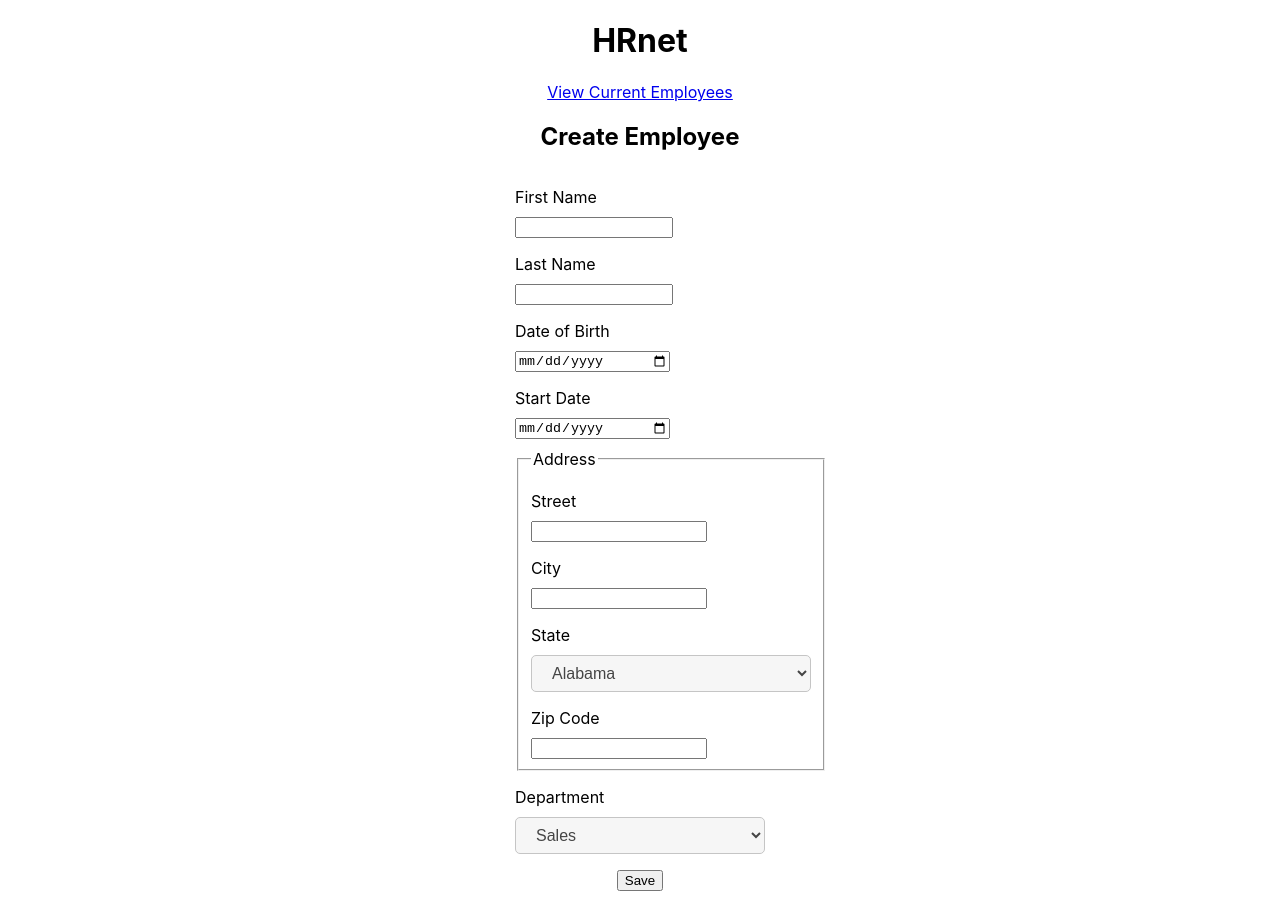
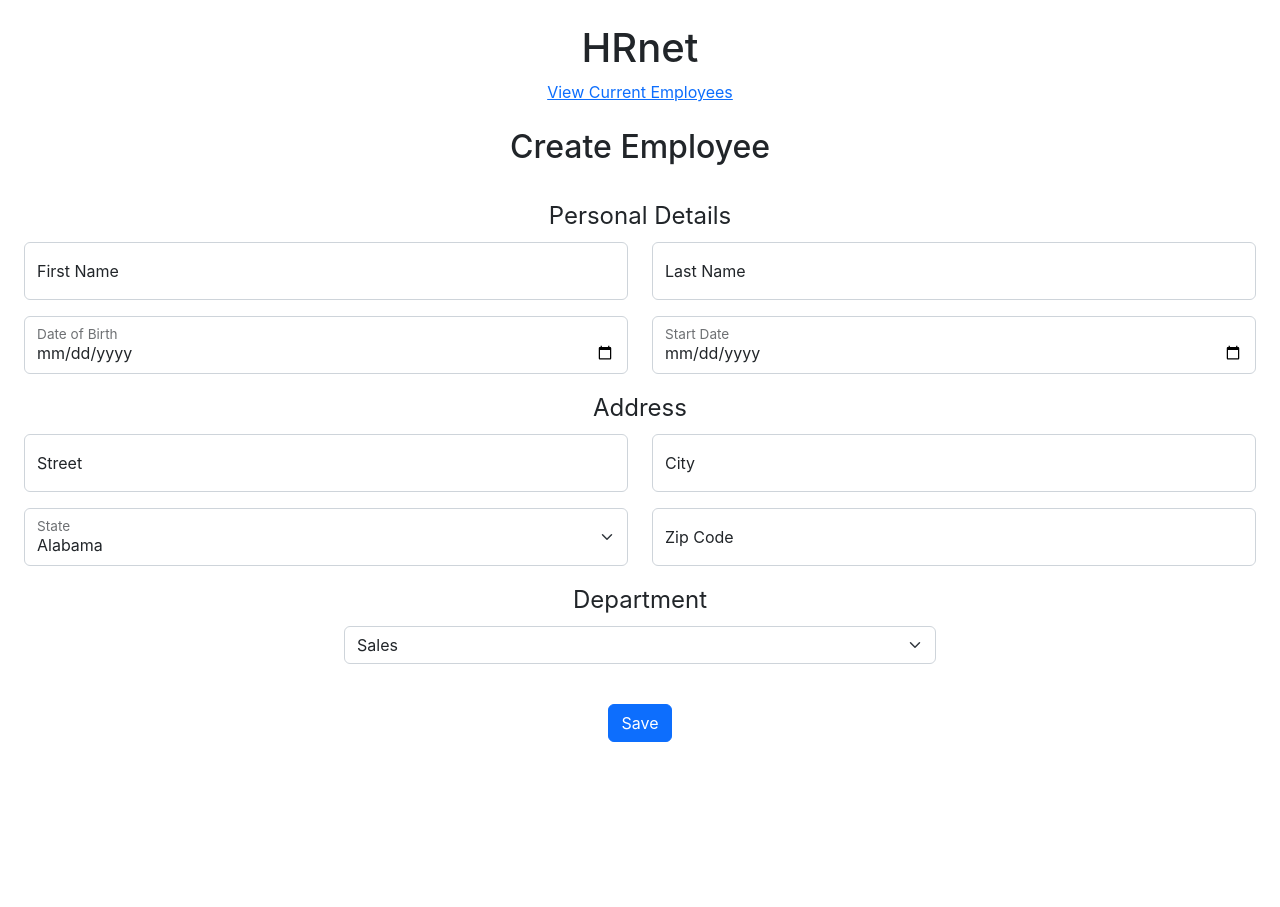
Before and after one commit to JohanPeraldi/HRnet, a React (Create React App) app: page / in a window 1280 px wide. After the commit the page ends 800 px from the top, so only its background shows below. Built offline with nearby package versions, Linux system fonts and the light colour scheme.

Commit message:
Add Bootstrap

```diff
--- a/package.json
+++ b/package.json
@@ -6,7 +6,9 @@
     "@testing-library/jest-dom": "^5.16.5",
     "@testing-library/react": "^13.4.0",
     "@testing-library/user-event": "^13.5.0",
+    "bootstrap": "^5.2.3",
     "react": "^18.2.0",
+    "react-bootstrap": "^2.7.4",
     "react-dom": "^18.2.0",
     "react-router-dom": "^6.10.0",
     "react-scripts": "5.0.1",
--- a/src/App.jsx
+++ b/src/App.jsx
@@ -1,5 +1,7 @@
 import React, { useState, useEffect } from 'react';
 import { Link } from 'react-router-dom';
+import Container from 'react-bootstrap/Container';
+import Row from 'react-bootstrap/Row';
 import Form from './components/CreateEmployeeForm/CreateEmployeeForm';
 import ModalWindow from './components/ModalWindow/ModalWindow';
 
@@ -23,17 +25,21 @@ function App() {
   }
 
   return (
-    <>
-      <div>
+    <Container fluid>
+      <Row className="text-center mt-4">
         <h1>HRnet</h1>
-      </div>
-      <div>
+      </Row>
+      <Row className="text-center">
         <Link to="employee-list">View Current Employees</Link>
+      </Row>
+      <Row className="text-center my-4">
         <h2>Create Employee</h2>
+      </Row>
+      <Row className="text-center">
         <Form handleShowModal={handleShowModal} />
-      </div>
+      </Row>
       {showModal && <ModalWindow handleCloseModal={handleCloseModal} />}
-    </>
+    </Container>
   );
 }
 
--- a/src/components/CreateEmployeeForm/CreateEmployeeForm.jsx
+++ b/src/components/CreateEmployeeForm/CreateEmployeeForm.jsx
@@ -1,7 +1,12 @@
 import React, { useContext } from 'react';
+import Button from 'react-bootstrap/Button';
+import Col from 'react-bootstrap/Col';
+import Container from 'react-bootstrap/Container';
+import FloatingLabel from 'react-bootstrap/FloatingLabel';
+import Form from 'react-bootstrap/Form';
+import Row from 'react-bootstrap/Row';
 import { EmployeesContext } from '../../context/employees-context';
 import { formatData } from '../../utils/helpers';
-import styles from './CreateEmployeeForm.module.css';
 
 function CreateEmployeeForm({ handleShowModal }) {
   const { employees, setEmployees } = useContext(EmployeesContext);
@@ -16,6 +21,7 @@ function CreateEmployeeForm({ handleShowModal }) {
     // Update employees state
     setEmployees([...employees, formattedData]);
   }
+
   const states = [
     {
       name: 'Alabama',
@@ -254,6 +260,7 @@ function CreateEmployeeForm({ handleShowModal }) {
       abbreviation: 'WY',
     },
   ];
+
   const departments = [
     'Sales',
     'Marketing',
@@ -263,119 +270,151 @@ function CreateEmployeeForm({ handleShowModal }) {
   ];
 
   return (
-    <form
-      action="#"
-      id="create-employee"
-      className={styles.form}
-      onSubmit={handleSubmit}
+    <Container fluid>
+      <Form action="#" id="create-employee" onSubmit={handleSubmit}>
+        <fieldset>
+          <legend>Personal Details</legend>
+          <Row>
+            <Col sm={12} md={6}>
+              <Form.Group className="mb-3" controlId="formBasicFirstName">
+                <FloatingLabel
+                  controlId="floatingFirstName"
+                  label="First Name"
+                  className="mb-3"
                 >
-      <label htmlFor="first-name" className={styles.label}>
-        First Name
-      </label>
-      <input
+                  <Form.Control
                     type="text"
-        id="first-name"
                     name="firstName"
-        className={styles.input}
-        required
+                    placeholder="First Name"
                   />
+                </FloatingLabel>
+              </Form.Group>
+            </Col>
+            <Col sm={12} md={6}>
+              <Form.Group className="mb-3" controlId="formBasicLastName">
+                <FloatingLabel
+                  controlId="floatingLastName"
+                  label="Last Name"
+                  className="mb-3"
+                >
+                  <Form.Control
+                    type="text"
+                    name="lastName"
+                    placeholder="Last Name"
+                  />
+                </FloatingLabel>
+              </Form.Group>
+            </Col>
+          </Row>
+          <Row>
+            <Col sm={12} md={6}>
+              <Form.Group className="mb-3" controlId="formBasicDateOfBirth">
+                <FloatingLabel
+                  controlId="floatingDateOfBirth"
+                  label="Date of Birth"
+                  className="mb-3"
+                >
+                  <Form.Control type="date" name="dateOfBirth" />
+                </FloatingLabel>
+              </Form.Group>
+            </Col>
+            <Col sm={12} md={6}>
+              <Form.Group className="mb-3" controlId="formBasicStartDate">
+                <FloatingLabel
+                  controlId="floatingStartDate"
+                  label="Start Date"
+                  className="mb-3"
+                >
+                  <Form.Control type="date" name="startDate" />
+                </FloatingLabel>
+              </Form.Group>
+            </Col>
+          </Row>
+        </fieldset>
 
-      <label htmlFor="last-name" className={styles.label}>
-        Last Name
-      </label>
-      <input
+        <fieldset>
+          <legend>Address</legend>
+          <Row>
+            <Col sm={12} md={6}>
+              <Form.Group className="mb-3" controlId="formBasicStreet">
+                <FloatingLabel
+                  controlId="floatingStreet"
+                  label="Street"
+                  className="mb-3"
+                >
+                  <Form.Control
                     type="text"
-        id="last-name"
-        name="lastName"
-        className={styles.input}
-        // required
+                    name="street"
+                    placeholder="Street"
                   />
-
-      <label htmlFor="date-of-birth" className={styles.label}>
-        Date of Birth
-      </label>
-      <input
-        type="date"
-        id="date-of-birth"
-        name="dateOfBirth"
-        className={styles.input}
-        // required
-      />
-
-      <label htmlFor="start-date" className={styles.label}>
-        Start Date
-      </label>
-      <input
-        type="date"
-        id="start-date"
-        name="startDate"
-        className={styles.input}
-        // required
-      />
-
-      <fieldset className={styles.address}>
-        <legend>Address</legend>
-
-        <label htmlFor="street" className={styles.label}>
-          Street
-        </label>
-        <input
-          type="text"
-          id="street"
-          name="street"
-          className={styles.input}
-          // required
-        />
-
-        <label htmlFor="city" className={styles.label}>
-          City
-        </label>
-        <input
-          type="text"
-          id="city"
-          name="city"
-          className={styles.input}
-          // required
-        />
-
-        <label htmlFor="state" className={styles.label}>
-          State
-        </label>
-        <select name="state" id="state" className={styles.select}>
+                </FloatingLabel>
+              </Form.Group>
+            </Col>
+            <Col sm={12} md={6}>
+              <Form.Group className="mb-3" controlId="formBasicCity">
+                <FloatingLabel
+                  controlId="floatingCity"
+                  label="City"
+                  className="mb-3"
+                >
+                  <Form.Control type="text" name="city" placeholder="City" />
+                </FloatingLabel>
+              </Form.Group>
+            </Col>
+          </Row>
+          <Row>
+            <Col sm={12} md={6}>
+              <Form.Group className="mb-3" controlId="formBasicState">
+                <FloatingLabel controlId="floatingState" label="State">
+                  <Form.Select name="state" aria-label="Select State">
                     {states.map((state) => (
-            <option className={styles.option} key={state.name}>
+                      <option key={state.name} value={state.name}>
                         {state.name}
                       </option>
                     ))}
-        </select>
-
-        <label htmlFor="zip-code" className={styles.label}>
-          Zip Code
-        </label>
-        <input
+                  </Form.Select>
+                </FloatingLabel>
+              </Form.Group>
+            </Col>
+            <Col sm={12} md={6}>
+              <Form.Group className="mb-3" controlId="formBasicZipcode">
+                <FloatingLabel
+                  controlId="floatingZipcode"
+                  label="Zip Code"
+                  className="mb-3"
+                >
+                  <Form.Control
                     type="number"
-          id="zip-code"
                     name="zipCode"
-          className={styles.input}
-          // required
+                    placeholder="Zip Code"
+                    min="0"
                   />
+                </FloatingLabel>
+              </Form.Group>
+            </Col>
+          </Row>
         </fieldset>
 
-      <label htmlFor="department" className={styles.label}>
-        Department
-      </label>
-      <select name="department" id="department" className={styles.select}>
+        <fieldset>
+          <legend>Department</legend>
+          <Row className={`col-md-6 offset-md-3`}>
+            <Form.Group className="mb-3" controlId="formBasicDepartment">
+              <Form.Select name="department" aria-label="Select Department">
                 {departments.map((department) => (
-          <option key={department}>{department}</option>
+                  <option key={department} value={department}>
+                    {department}
+                  </option>
                 ))}
-      </select>
+              </Form.Select>
+            </Form.Group>
+          </Row>
+        </fieldset>
 
-      <div className={styles['button-container']}>
-        <button type="submit" className={styles.button}>
+        <Button type="submit" className="my-4">
           Save
-        </button>
-      </div>
-    </form>
+        </Button>
+      </Form>
+    </Container>
   );
 }
 
--- a/src/components/CreateEmployeeForm/CreateEmployeeForm.module.css
+++ /dev/null
@@ -1,48 +0,0 @@
-.form {
-  display: flex;
-  flex-direction: column;
-  width: 100%;
-  max-width: 250px;
-  margin: 0 auto 1rem;
-}
-
-.label {
-  display: block;
-  margin-top: 1rem;
-  margin-bottom: 0.625rem;
-  text-align: left;
-}
-
-.input {
-  width: 60%;
-}
-
-.address {
-  display: flex;
-  flex-direction: column;
-  margin-top: 0.625rem;
-  text-align: left;
-}
-
-.select {
-  padding: 0.5rem 1rem;
-  border: 1px solid #c5c5c5;
-  border-radius: 5px;
-  background: #f6f6f6;
-  color: #454545;
-}
-
-.select,
-.option {
-  font-size: 1rem;
-}
-
-.button-container {
-  display: flex;
-  justify-content: center;
-  margin-top: 1rem;
-}
-
-.button {
-  width: fit-content;
-}
--- a/src/components/EmployeeTable/EmployeeTable.jsx
+++ b/src/components/EmployeeTable/EmployeeTable.jsx
@@ -1,4 +1,5 @@
 import React, { useContext } from 'react';
+import Container from 'react-bootstrap/Container';
 import { EmployeesContext } from '../../context/employees-context';
 import styles from './EmployeeTable.module.css';
 
@@ -6,6 +7,7 @@ function EmployeeTable() {
   const { employees } = useContext(EmployeesContext);
 
   return (
+    <Container fluid>
       <table className={styles.table}>
         <thead className={styles.head}>
           <tr>
@@ -42,6 +44,7 @@ function EmployeeTable() {
           )}
         </tbody>
       </table>
+    </Container>
   );
 }
 
--- a/src/components/ModalWindow/ModalWindow.module.css
+++ b/src/components/ModalWindow/ModalWindow.module.css
@@ -18,13 +18,13 @@
   box-shadow: 0 0 10px rgba(0, 0, 0, 0.3);
   z-index: 2;
   padding: 10px 40px;
-  text-align: left;
-  line-height: 0.1;
-  width: 500px;
+  width: 250px;
+  height: 50px;
 }
 
 .modal-content {
-  margin-bottom: 16px;
+  text-align: center;
+  line-height: 1.8;
 }
 
 .close {
--- a/src/index.js
+++ b/src/index.js
@@ -6,6 +6,7 @@ import EmployeeList from './routes/EmployeeList/EmployeeList';
 import NotFound from './routes/NotFound/NotFound';
 import Root from './routes/Root/Root';
 import reportWebVitals from './reportWebVitals';
+import 'bootstrap/dist/css/bootstrap.min.css';
 import './index.css';
 
 const router = createBrowserRouter([
--- a/src/routes/EmployeeList/EmployeeList.jsx
+++ b/src/routes/EmployeeList/EmployeeList.jsx
@@ -1,14 +1,22 @@
 import React from 'react';
 import { Link } from 'react-router-dom';
+import Container from 'react-bootstrap/Container';
+import Row from 'react-bootstrap/Row';
 import EmployeeTable from '../../components/EmployeeTable/EmployeeTable';
 
 function EmployeeList() {
   return (
-    <>
-      <h1>Current Employees</h1>
-      <EmployeeTable />
-      <Link to="/">Home</Link>
-    </>
+    <Container fluid>
+      <Row className="text-center mt-4">
+        <h1>Current Employees</h1>
+      </Row>
+      <Row className="text-center">
+        <EmployeeTable />
+      </Row>
+      <Row className="text-center">
+        <Link to="/">Home</Link>
+      </Row>
+    </Container>
   );
 }
 
--- a/src/routes/Root/Root.jsx
+++ b/src/routes/Root/Root.jsx
@@ -1,14 +1,14 @@
 import React from 'react';
 import { Outlet } from 'react-router-dom';
+import Container from 'react-bootstrap/Container';
 import { EmployeesProvider } from '../../context/employees-context';
-import styles from './Root.module.css';
 
 export default function Root() {
   return (
     <EmployeesProvider>
-      <div className={styles.container}>
+      <Container fluid>
         <Outlet />
-      </div>
+      </Container>
     </EmployeesProvider>
   );
 }
--- a/src/routes/Root/Root.module.css
+++ /dev/null
@@ -1,3 +0,0 @@
-.container {
-  text-align: center;
-}
```
Also changed, not shown: 1 other file (tests, documents, lock files or other folders). Lines whose indentation alone changed are shown as unchanged.
